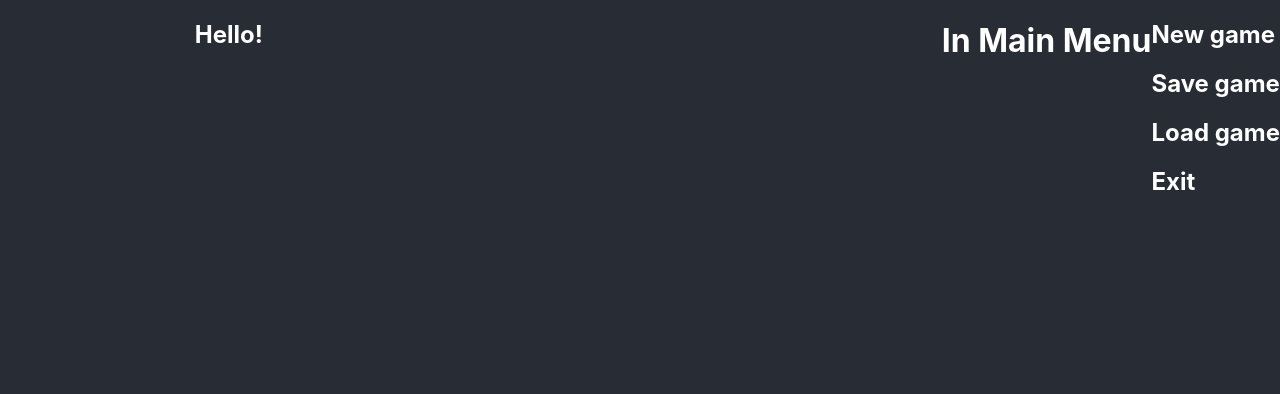
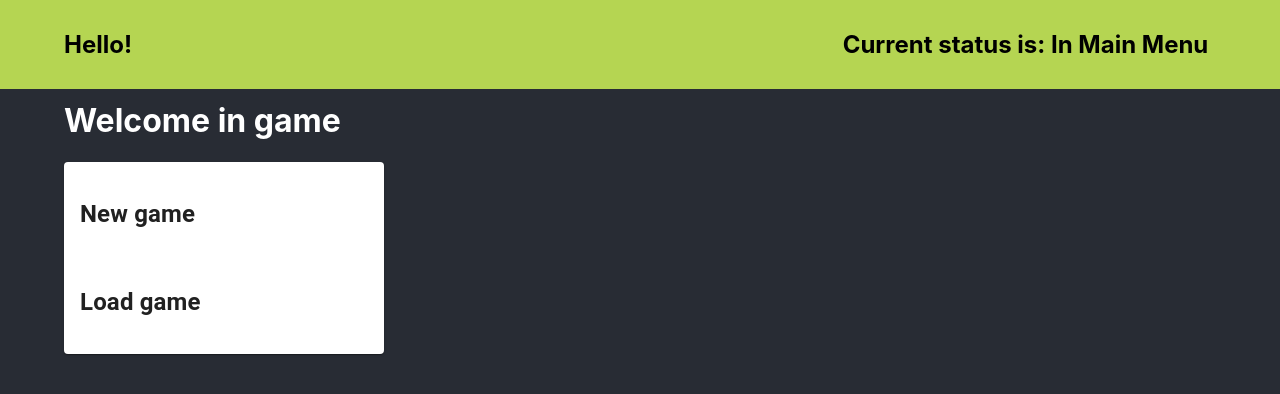
Before and after one commit to AndKorbiel/moonsters-brawl-rpg, a React (Create React App) app in the folder client/: page / in a window 1280 px wide. Shown: the top 394 px of the page. Built offline with nearby package versions, Linux system fonts and the light colour scheme.

Commit message:
Basic setup pt.3

```diff
--- a/client/package.json
+++ b/client/package.json
@@ -13,6 +13,7 @@
     "react": "^17.0.2",
     "react-dom": "^17.0.2",
     "react-redux": "^7.2.6",
+    "react-router-dom": "^6.0.2",
     "react-scripts": "4.0.3",
     "redux": "^4.1.2",
     "web-vitals": "^1.0.1"
--- a/client/src/App.js
+++ b/client/src/App.js
@@ -1,22 +1,24 @@
-import MainMenu from "./components/MainMenu";
 import { connect } from "react-redux";
 import './styles/App.css';
 import Navbar from "./components/Navbar";
+import { Container } from '@mui/material';
+import Home from './views/Home';
 
 function App(props) {
   return (
     <div className="App">
-        <Navbar />
-        <h1>{props.status}</h1>
-        <MainMenu />
+        <Navbar status={props.status} />
+        <Container className="main-cont">
+            {props.status === 'In Main Menu' ? <Home /> : ''}
+        </Container>
     </div>
   );
 }
 
-const MapStateToProps = state => {
+const mapStateToProps = state => {
     return {
         status: state.status
     }
 }
 
-export default connect(MapStateToProps, {})(App);
+export default connect(mapStateToProps, {})(App);
--- a/client/src/components/MainMenu.js
+++ b/client/src/components/MainMenu.js
@@ -1,11 +1,32 @@
+import Paper from '@mui/material/Paper';
+import MenuList from '@mui/material/MenuList';
+import MenuItem from '@mui/material/MenuItem';
+import {connect} from 'react-redux';
+import {changeStatus} from "../redux/actions";
 
-export default function MainMenu() {
+function MainMenu(props) {
+    const handleChange = (value) => {
+        props.changeStatus(value)
+    }
+
     return (
-        <div>
-            <h2>New game</h2>
-            <h2>Save game</h2>
-            <h2>Load game</h2>
-            <h2>Exit</h2>
-        </div>
+        <Paper sx={{ width: 320, maxWidth: '100%' }}>
+            <MenuList>
+                <MenuItem onClick={() => handleChange('Well done')}>
+                    <h2>New game</h2>
+                </MenuItem>
+                <MenuItem>
+                    <h2>Load game</h2>
+                </MenuItem>
+            </MenuList>
+        </Paper>
     )
 }
+
+const mapDispatchToProps = dispatch => {
+    return {
+        changeStatus: newStatus => dispatch(changeStatus(newStatus))
+    }
+}
+
+export default connect(null, mapDispatchToProps)(MainMenu)
--- a/client/src/components/Navbar.js
+++ b/client/src/components/Navbar.js
@@ -1,11 +1,20 @@
 import { Container } from '@mui/material';
+import Grid from '@mui/material/Grid';
+import React from "react";
 
-export default function Navbar() {
+export default function Navbar(props) {
     return (
-        <Container maxWidth="sm">
             <div className='navbar'>
-                <h2>Hello!</h2>
+                <Container >
+                    <Grid container spacing={2}>
+                        <Grid item={true} xs={8}>
+                            <h2>Hello!</h2>
+                        </Grid>
+                        <Grid item={true} xs={4}>
+                            <h2>Current status is: {props.status}</h2>
+                        </Grid>
+                    </Grid>
+                </Container>
             </div>
-        </Container>
     )
 }
--- a/client/src/index.js
+++ b/client/src/index.js
@@ -3,12 +3,15 @@ import ReactDOM from 'react-dom';
 import App from './App';
 import { Provider } from "react-redux";
 import { store } from './redux/store';
+import { BrowserRouter } from "react-router-dom";
 
 import './styles/index.css';
 
 ReactDOM.render(
     <Provider store={store}>
-        <App />
+        <BrowserRouter>
+            <App />
+        </BrowserRouter>
     </Provider>,
   document.getElementById('root')
 );
--- /dev/null
+++ b/client/src/redux/actions.js
@@ -0,0 +1,8 @@
+import {CHANGE_STATUS} from "./types";
+
+export function changeStatus(newStatus) {
+    return {
+        type: CHANGE_STATUS,
+        payload: newStatus
+    }
+}
--- a/client/src/redux/reducers.js
+++ b/client/src/redux/reducers.js
@@ -1,7 +1,17 @@
+import {CHANGE_STATUS} from "./types";
+
 const initialState = {
     status: 'In Main Menu'
 };
 
 export default function MainReducer(state = initialState, action) {
-    return state
+    switch (action.type) {
+        case CHANGE_STATUS:
+            return {
+                ...state,
+                status: action.payload
+            }
+        default:
+            return state
+    }
 }
--- /dev/null
+++ b/client/src/redux/types.js
@@ -0,0 +1 @@
+export const CHANGE_STATUS = 'CHANGE_STATUS';
--- a/client/src/styles/App.css
+++ b/client/src/styles/App.css
@@ -4,3 +4,22 @@
   display: flex;
   color: #fff;
 }
+
+.navbar {
+  background: #b5d552;
+  position: fixed;
+  width: 100%;
+  color: #000;
+  padding: 10px 0;
+  z-index: 99;
+}
+
+.MuiTabs-flexContainer {
+  align-items: center;
+  justify-content: center;
+}
+
+
+.main-cont {
+  padding-top: 80px;
+}
--- /dev/null
+++ b/client/src/views/Home.js
@@ -0,0 +1,13 @@
+import React from 'react';
+import MainMenu from "../components/MainMenu";
+
+export default class Home extends React.Component {
+    render() {
+        return (
+            <div>
+                <h1>Welcome in game</h1>
+                <MainMenu />
+            </div>
+        )
+    }
+}
```
Also changed, not shown: client/src/views/About.js (added, +7 -0 lines), 2 other files (tests, documents, lock files or other folders).
